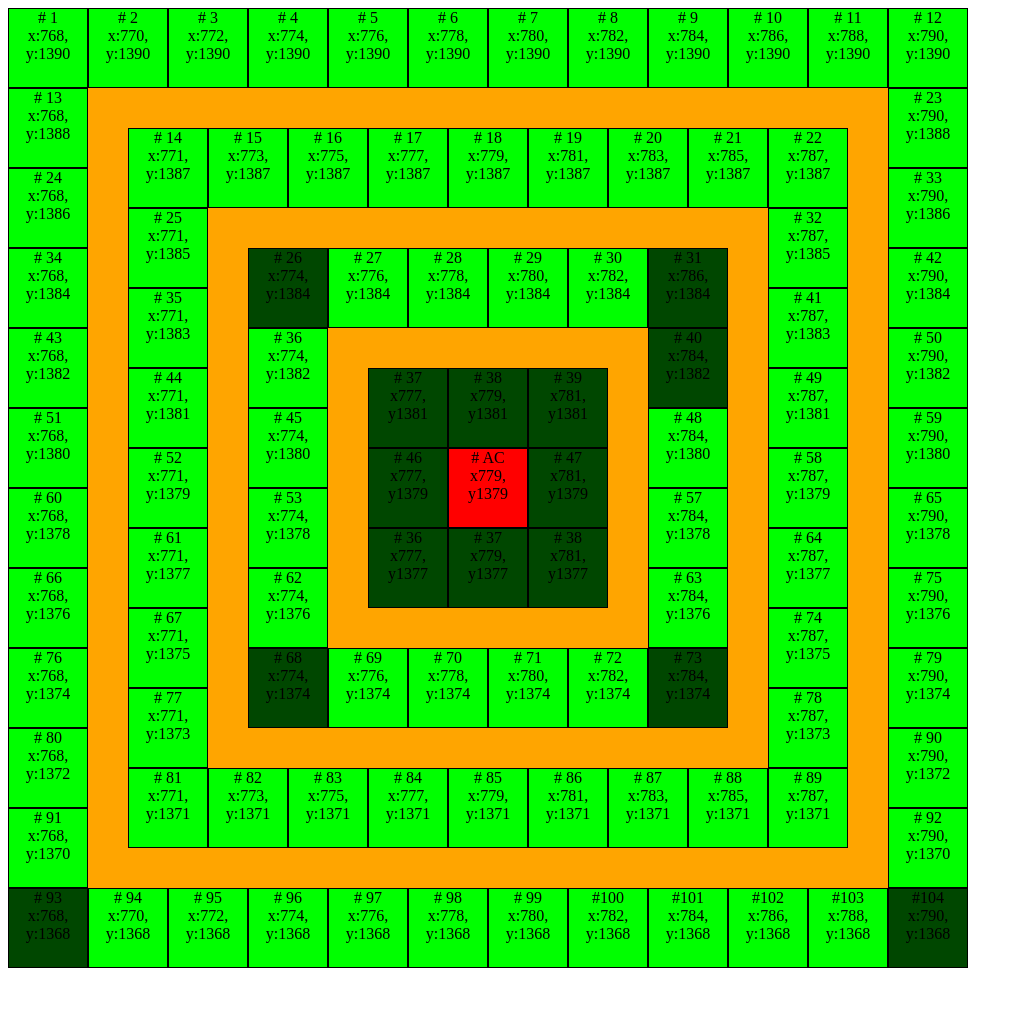
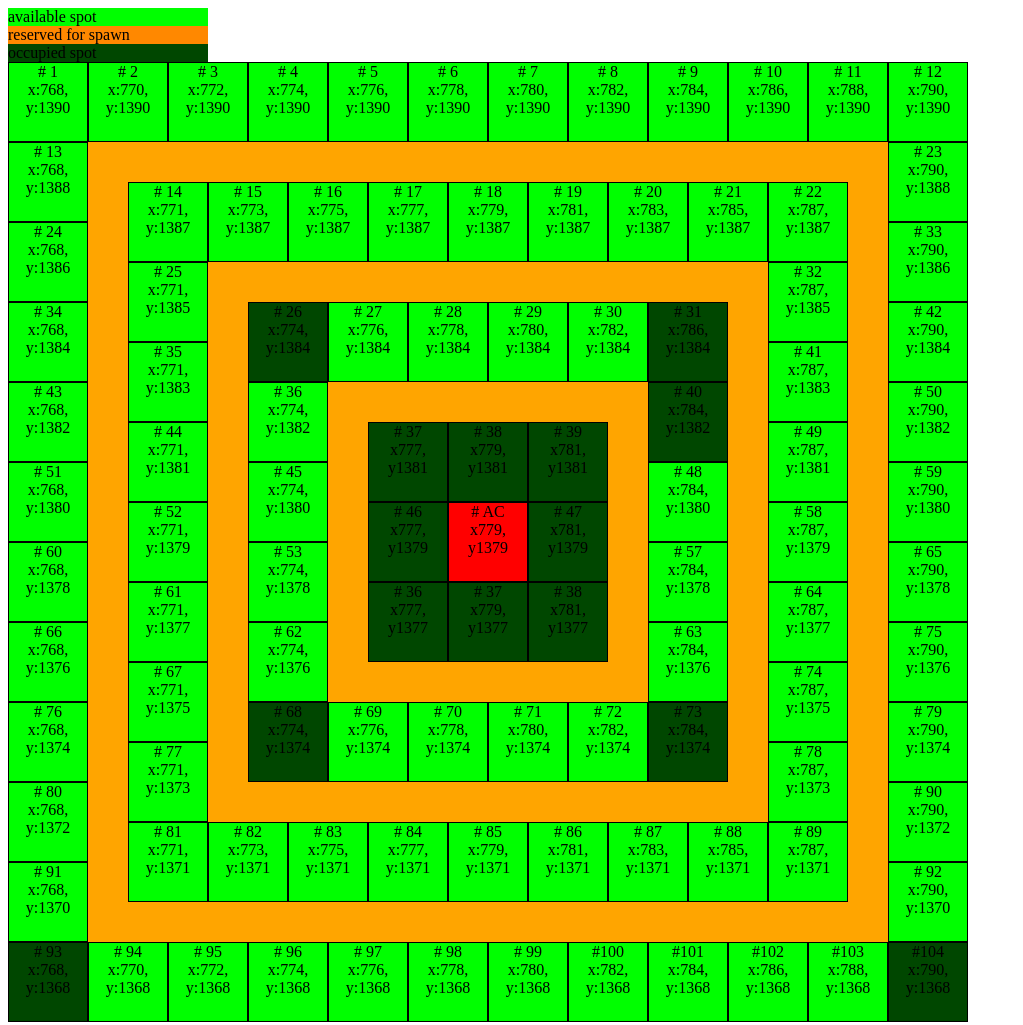
Before and after one commit to lokfan/c4_RTx0, a plain HTML site: page index.html in a window 1280 px wide. Shown: the whole page, without its empty margins (0-1023 px from the left). Before the commit the page ends 976 px from the top, so only its background shows below. Drawn offline with Linux system fonts and the light colour scheme.

Commit message:
Update index.html

```diff
--- a/index.html
+++ b/index.html
@@ -34,6 +34,12 @@
 }
 </style>
 <body>
+<div style="width: 200px; color: black;">
+  <div class="free">available spot</div>
+  <div class="spawn">reserved for spawn</div>
+  <div class="occupied">occupied spot</div>
+</div>
+
  <div class="container" >
   <div class="free" style="grid-column: 01/ span 2; grid-row: 01/ span 2;">#  1<br> x:768, y:1390</div>
   <div class="free" style="grid-column: 03/ span 2; grid-row: 01/ span 2;">#  2<br> x:770, y:1390</div>
```
